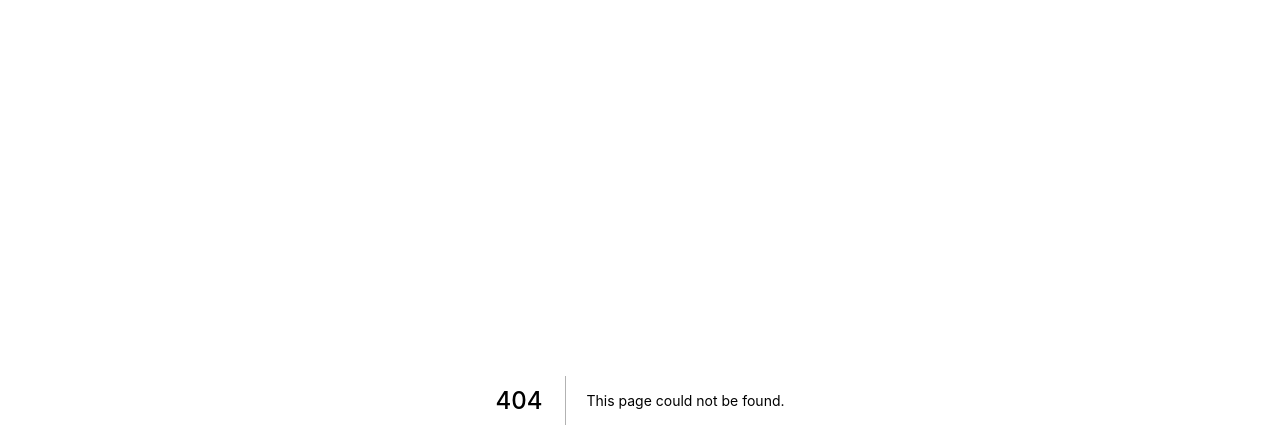
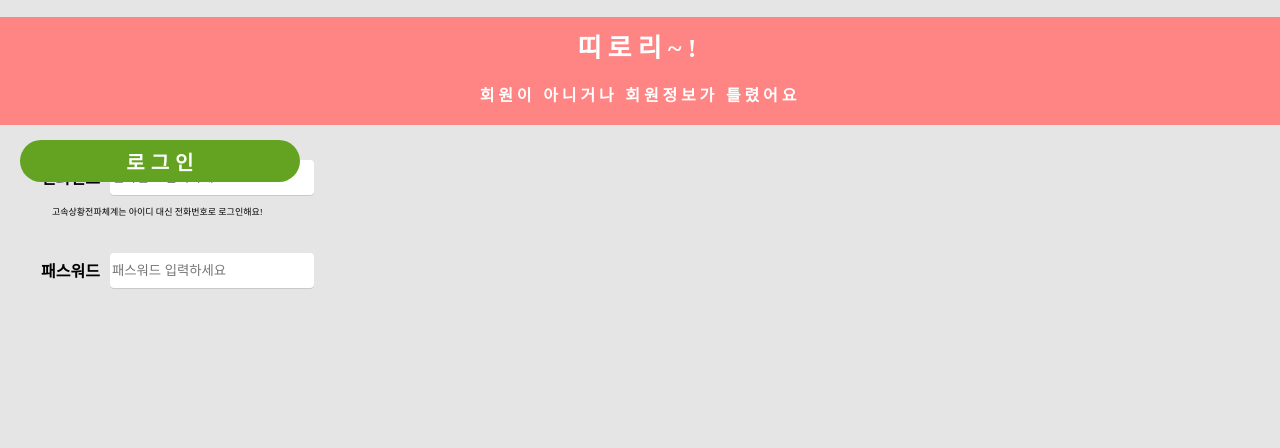
Before and after one commit to KMU-WINK/hssp-web, a Next.js app: page /signin in a window 1280 px wide. Before the commit this address had no page. Shown: the top 448 px of the page. Built offline with nearby package versions, Linux system fonts and the light colour scheme.

Commit message:
hssp-web-9 로그인 페이지 회원가입 페이지 퍼블리싱 #9 로그인 페이지 구성 및 컴포넌트 추가

```diff
--- /dev/null
+++ b/components/common/ErrorBox.js
@@ -0,0 +1,31 @@
+import React from 'react';
+
+export function ErrorBox(props) {
+    return (
+        <div style={styles.box}>
+            <h1 style={styles.title}>{props.title}</h1>
+            <p style={styles.text}>{props.text}</p>
+        </div>
+    );
+}
+const styles = {
+    box : {
+        background:'#FF8585',
+        height : 108,
+        width : '100%',
+        textAlign : 'center',
+    },
+    title : {
+        paddingTop : 10,
+        fontWeight : 'bold',
+        letterSpacing : '0.24em',
+        color : '#FFFFFF',
+        fontSize : 26,
+    },
+    text : {
+        fontWeight : 'bold',
+        letterSpacing : '0.24em',
+        color : '#FFFFFF',
+        fontSize : 16,
+    }
+}
--- /dev/null
+++ b/pages/signin.js
@@ -0,0 +1,31 @@
+import {Layout} from "../components/Layout";
+import {InputBox} from "../components/common/InputBox";
+import {Button} from "../components/Button";
+import {ErrorBox} from "../components/common/ErrorBox";
+
+const Signin = () => {
+    return <>
+            <Layout>
+                <ErrorBox
+                    title="띠로리~!"
+                    text="회원이 아니거나 회원정보가 틀렸어요"
+                />
+                <InputBox
+                    name="전화번호"
+                    placeholder="전화번호 입력하세요"
+                    type="text"
+                    detailmessage="고속상황전파체계는 아이디 대신 전화번호로 로그인해요!"
+                />
+                <InputBox
+                    name="패스워드"
+                    placeholder="패스워드 입력하세요"
+                    type="password"
+                />
+                <Button
+                    buttonname ="로 그 인"
+                />
+            </Layout>
+        </>
+}
+
+export default Signin;
```
